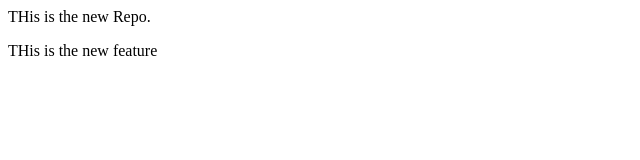
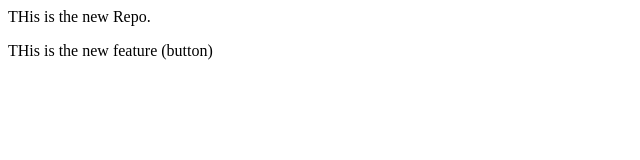
Before and after one commit to XiaoYan005/localrepo, a plain HTML site: page index.html in a window 1280 px wide. Shown: the full height of the page, 0-640 px from the left. Drawn offline with Linux system fonts and the light colour scheme.

Commit message:
Add Button

```diff
--- a/index.html
+++ b/index.html
@@ -1,2 +1,2 @@
 <p>THis is the new Repo.</p>
-<p>THis is the new feature</p>
+<p>THis is the new feature (button)</p>
```
